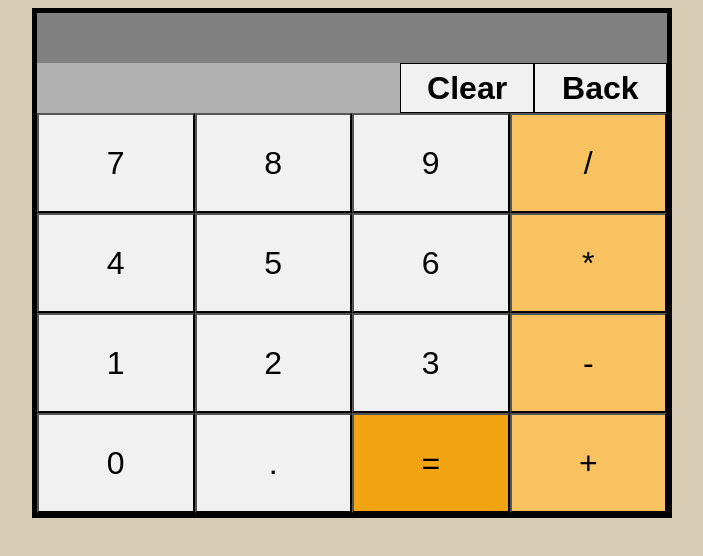
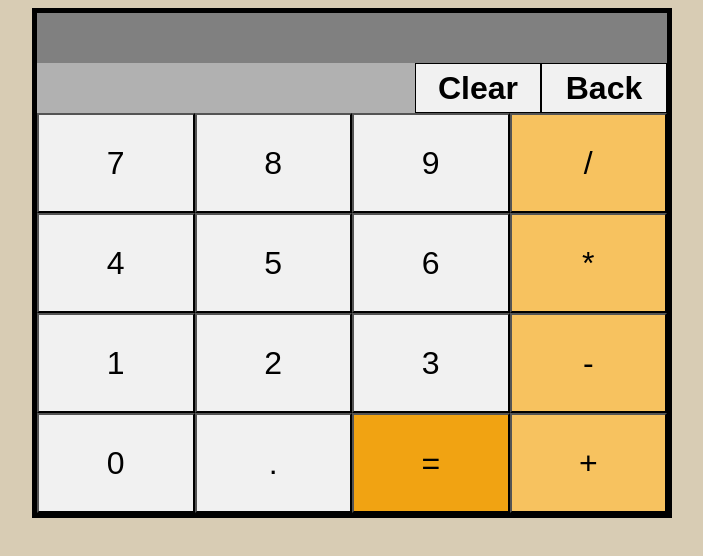
Before and after one commit to daltonoswald/calculator, a plain HTML site: page index.html in a window 1280 px wide. Shown: the whole page, without its empty margins (288-991 px from the left). Drawn offline with Linux system fonts and the light colour scheme.

Commit message:
fixed issues with overflow

```diff
--- a/javascript.js
+++ b/javascript.js
@@ -21,7 +21,6 @@ decimalBtn.addEventListener('click', decimalPoint);
 
 numberBtn.forEach((button) => {
     button.addEventListener('click', () => {
-        if (display.textContent !== "") clear();
         let firstNumber = display.textContent += button.value;
     })
 })
--- a/styles.css
+++ b/styles.css
@@ -16,18 +16,24 @@ body {
 
 #display {
     display: flex;
-    flex: 50;
+    flex-wrap: wrap;
+    flex: 0 1 auto;
+    align-items: center;
     background-color: rgb(177, 177, 177);
     height: 50px;
-    width: 100%;
-    font-size: 32px;
+    width: 60%;
+    max-width: 60%;
+    overflow: hidden;
+    font-size: 2em;
 }
 
 #lastDisplay {
     display: flex;
+    align-items: center;
     background-color: gray;
     height: 50px;
     width: 100%;
+    overflow: hidden;
     font-size: 32px;
 }
 
```
